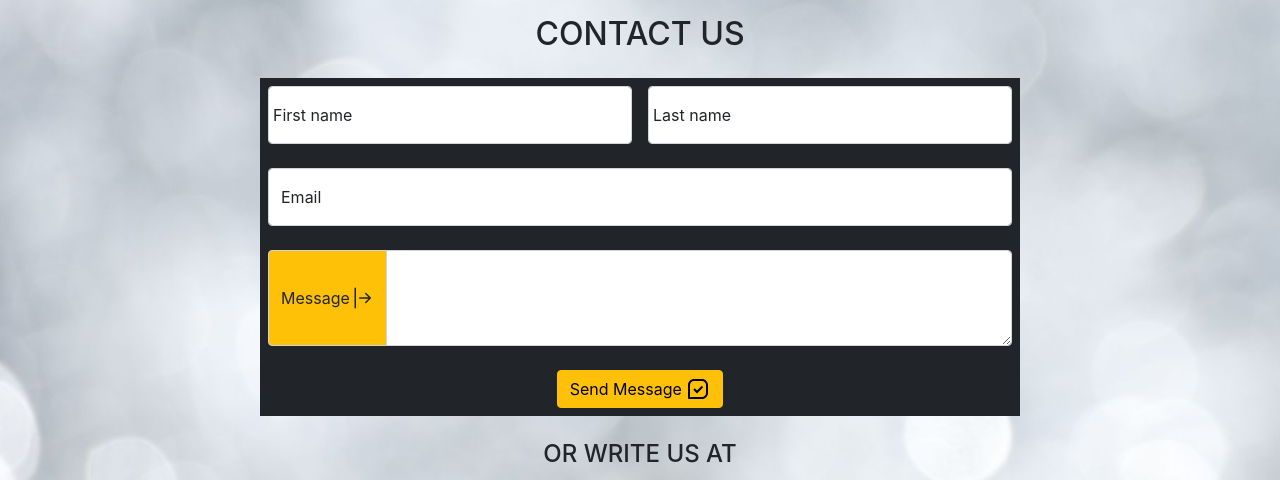
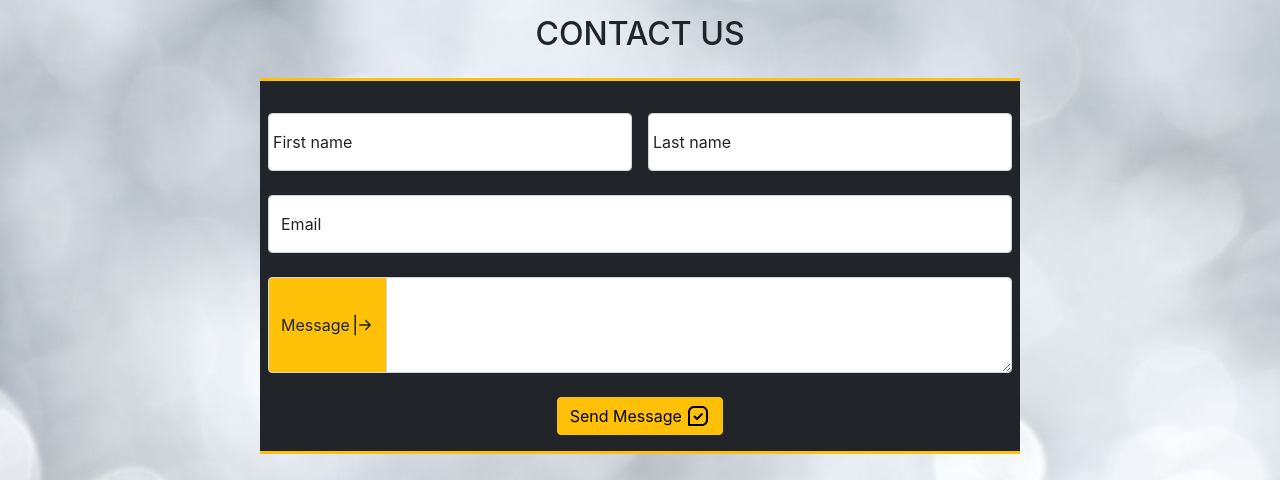
Before and after one commit to dimitar-4/movie-store-app-react, a React (Create React App) app: page /about in a window 1280 px wide. Shown: the part 469-949 px from the top of the page. Built offline with nearby package versions, Linux system fonts and the light colour scheme; no server answers.

Commit message:
Add borders & margins to forms and cards.

```diff
--- a/src/components/AboutContact.jsx
+++ b/src/components/AboutContact.jsx
@@ -47,8 +47,8 @@ function AboutContact() {
       <h2 className="text-center text-uppercase mb-4">Contact Us</h2>
       <form className="mb-4">
         <div className="row">
-          <div className="col-12 col-md-10 col-lg-8 offset-lg-2 bg-dark p-2">
-            <div className="row g-3 mb-4">
+          <div className="col-12 col-md-10 col-lg-8 offset-lg-2 bg-dark border-top border-bottom border-3 border-warning p-2">
+            <div className="row g-3 mb-4 mt-2">
               <div className="col form-floating">
                 <input
                   type="text"
@@ -88,7 +88,7 @@ function AboutContact() {
               ></textarea>
             </div>
             <div className="d-flex justify-content-center">
-              <button className="btn btn-warning d-flex align-items-center">
+              <button className="btn btn-warning d-flex align-items-center mb-2">
                 Send Message&nbsp;
                 <BiMessageSquareCheck className="fs-4" />
               </button>
--- a/src/components/Checkout.jsx
+++ b/src/components/Checkout.jsx
@@ -86,7 +86,7 @@ function Checkout() {
     <form onSubmit={handleSubmit} className="mb-4">
       <h2 className="text-center text-uppercase">Checkout</h2>
       <div className="row p-3 p-md-0 mt-4">
-        <div className="col-12 col-md-7 col p-2 mb-4 bg-dark">
+        <div className="col-12 col-md-7 col p-2 mb-4 bg-dark border-top border-bottom border-3 border-warning">
           <h3 className="mb-4 text-light text-center">Billing Details</h3>
           <div className="row">
             <div className="col">
@@ -152,7 +152,7 @@ function Checkout() {
               />
             </div>
           </div>
-          <div className="row mt-4">
+          <div className="row mt-4 mb-2">
             <div className="col">
               <input
                 type="text"
--- a/src/components/MovieCard.jsx
+++ b/src/components/MovieCard.jsx
@@ -13,7 +13,7 @@ function MovieCard({ movie }) {
   }
 
   return (
-    <div className="bg-dark text-white d-flex flex-column flex-md-row h-100 shadow">
+    <div className="bg-dark text-white d-flex flex-column flex-md-row h-100 shadow border-top border-bottom border-3 border-warning">
       <div>
         <img
           src={movie.poster}
```
